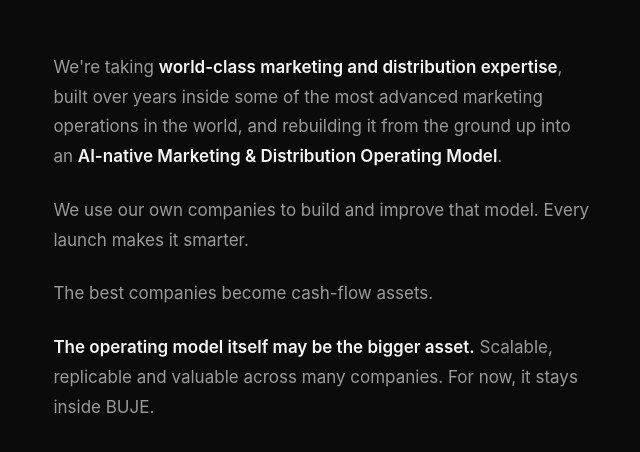
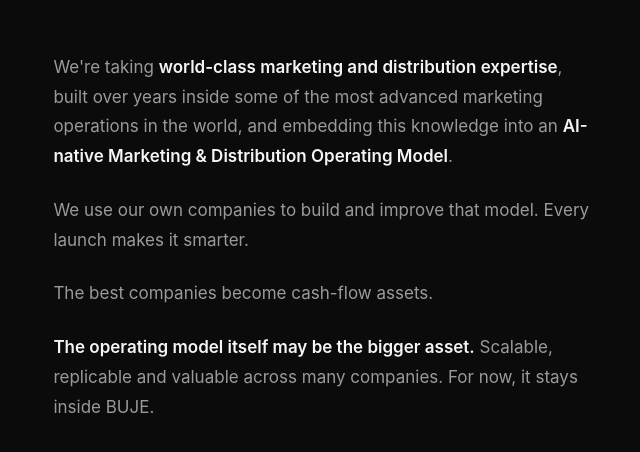
Before and after one commit to tenten100-world/bujecapital.com, a plain HTML site: page index.html in a window 1280 px wide. Shown: the part 198-650 px from the top of the page, without its empty margins (433-1073 px from the left). Drawn offline with Linux system fonts and the light colour scheme.

Commit message:
Update index.html

```diff
--- a/index.html
+++ b/index.html
@@ -88,7 +88,7 @@
       <p>
         We're taking <strong>world-class marketing and distribution expertise</strong>,
         built over years inside some of the most advanced marketing operations in the world,
-        and rebuilding it from the ground up into an
+        and embedding this knowledge into an
         <strong>AI-native Marketing &amp; Distribution Operating Model</strong>.
       </p>
       <p>
```
